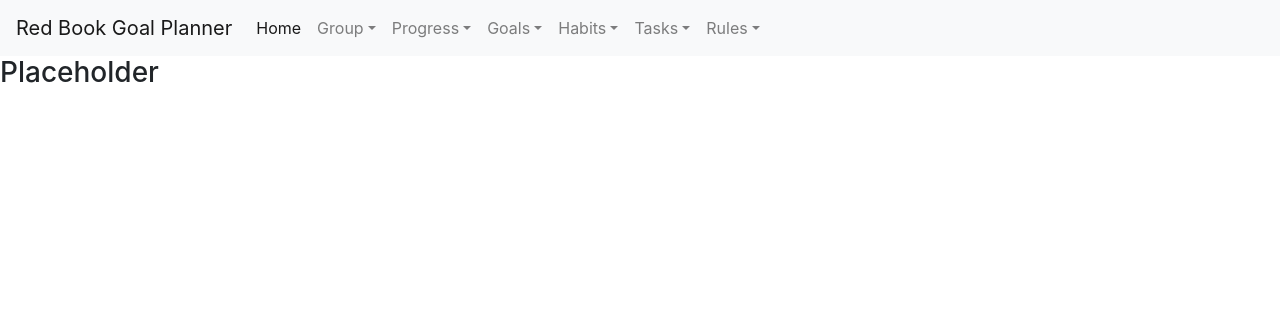
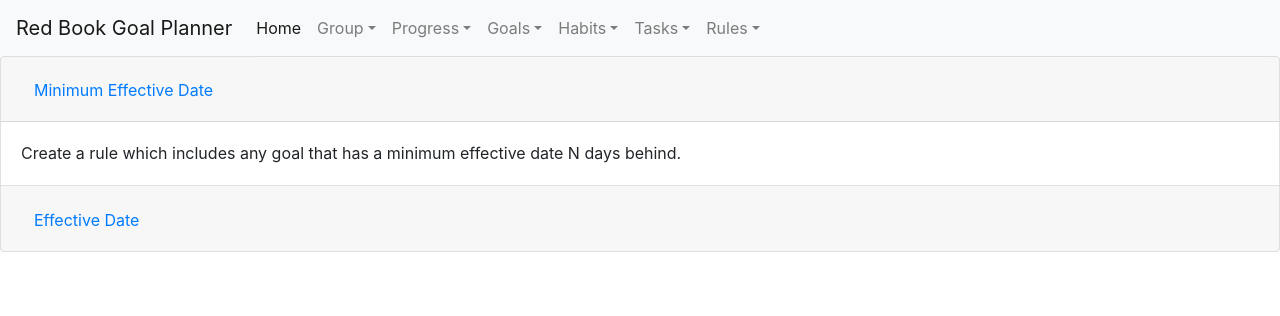
Before and after one commit to SeanMcOwen/Red-Book-Productivity-Planner, a Flask app: template RedBookFlask/Rules/templates/CreateGoals.html in a window 1280 px wide. Shown: the top 316 px of the page. Run offline with Flask 2, Linux system fonts and the light colour scheme; the template is opened without the code that fills it, so the values that code supplies are empty; parts of the project's set-up code (start-up, migrations or seed data) failed here and were passed over; some libraries are stand-ins or nearby versions.

Commit message:
Create goal rules page

```diff
--- a/RedBookFlask/Rules/templates/CreateGoals.html
+++ b/RedBookFlask/Rules/templates/CreateGoals.html
@@ -1,6 +1,38 @@
 {% extends "Base.html" %}
 
 {% block content %}
-<h3>Placeholder</h3>
+<div class="accordion" id="createGoal">
+  <div class="card">
+    <div class="card-header" id="headingMED">
+      <h2 class="mb-0">
+        <button class="btn btn-link" type="button" data-toggle="collapse" data-target="#MED" aria-expanded="true" aria-controls="MED">
+          Minimum Effective Date
+        </button>
+      </h2>
+    </div>
+
+    <div id="MED" class="collapse show" aria-labelledby="headingMED" data-parent="#createGoal">
+      <div class="card-body">
+      Create a rule which includes any goal that has a minimum effective date N days behind.
+      </div>
+    </div>
+  </div>
+  <div class="card">
+    <div class="card-header" id="headingED">
+      <h2 class="mb-0">
+        <button class="btn btn-link collapsed" type="button" data-toggle="collapse" data-target="#ED" aria-expanded="false" aria-controls="ED">
+          Effective Date
+        </button>
+      </h2>
+    </div>
+
+    <div id="ED" class="collapse" aria-labelledby="headingED" data-parent="#createGoal">
+      <div class="card-body">
+      Create a rule which includes any goal that has an effective date N days behind for a chosen schedule.
+      </div>
+    </div>
+  </div>
+
+</div>
 
 {% endblock %}
```
